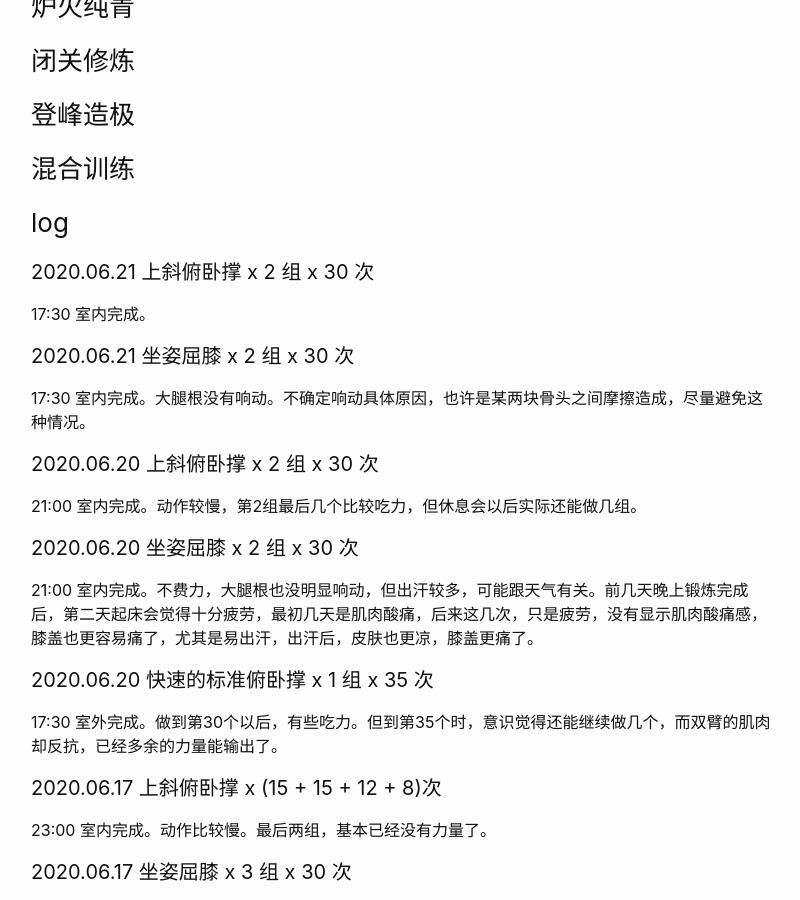
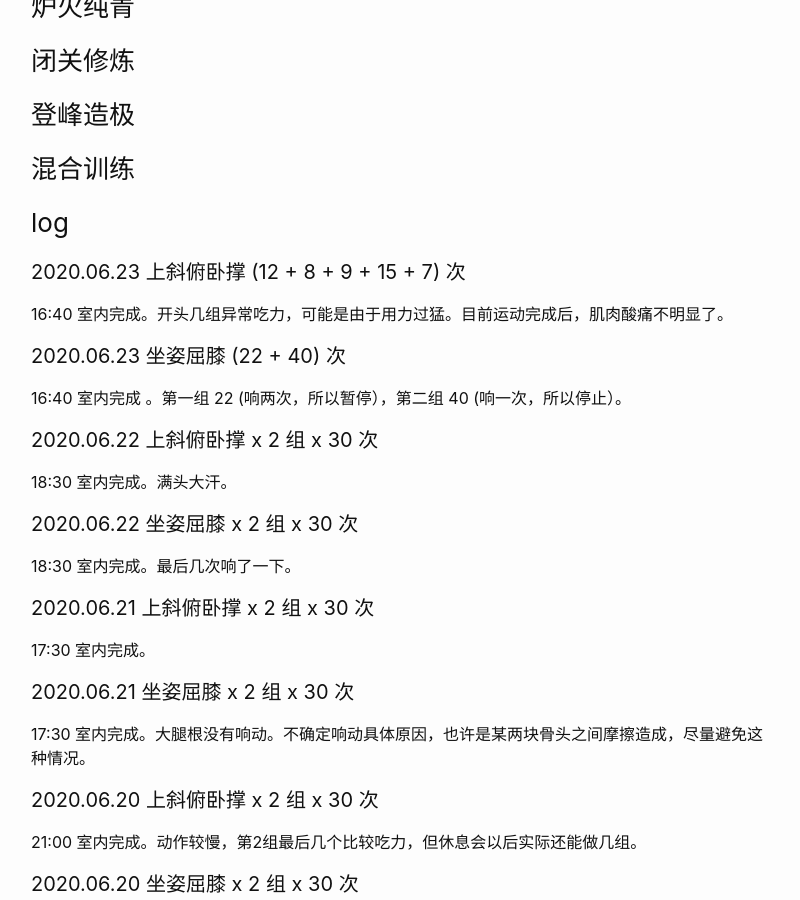
Before and after one commit to wangtiga/wangtiga.github.io, a Jekyll site: the page built from _previews/exercise.md, in a window 1280 px wide and 900 px high, scrolled down 653 px. Shown: the whole window, without its empty margins (239-1039 px from the left). Built offline with Jekyll 4.4.1, drawn with Linux system fonts in a browser that asks for light colours.

Commit message:
updated from notep

```diff
--- a/_previews/exercise.md
+++ b/_previews/exercise.md
@@ -31,6 +31,27 @@ tags:   todo
 ### log
 
 
+#### 2020.06.23 上斜俯卧撑 (12 + 8 + 9 + 15 + 7) 次
+
+16:40 室内完成。开头几组异常吃力，可能是由于用力过猛。目前运动完成后，肌肉酸痛不明显了。
+
+#### 2020.06.23 坐姿屈膝 (22 + 40) 次
+
+16:40 室内完成 。第一组 22 (响两次，所以暂停），第二组 40 (响一次，所以停止）。
+
+
+
+
+#### 2020.06.22 上斜俯卧撑 x 2 组 x 30 次
+
+18:30 室内完成。满头大汗。
+
+#### 2020.06.22 坐姿屈膝 x 2 组 x 30 次
+
+18:30 室内完成。最后几次响了一下。
+
+
+
 
 #### 2020.06.21 上斜俯卧撑 x 2 组 x 30 次
 
@@ -56,6 +77,8 @@ tags:   todo
 17:30 室外完成。做到第30个以后，有些吃力。但到第35个时，意识觉得还能继续做几个，而双臂的肌肉却反抗，已经多余的力量能输出了。
 
 
+
+
 #### 2020.06.17 上斜俯卧撑 x (15 + 15 + 12 + 8)次
 
 23:00 室内完成。动作比较慢。最后两组，基本已经没有力量了。
@@ -63,6 +86,8 @@ tags:   todo
 #### 2020.06.17 坐姿屈膝 x 3 组 x 30 次
 
 23:00 室内完成。动作比较慢，流汗较明显。第二组开始，双腿下落时，左腿根骨头会响一下，一般双手后撑时，不会响，但今天做到第二组最后几个时，即使双手后撑，也会有骨头摩擦的响动。但双腿下落时，放缓并且身体右倾会消除响声。
+
+
 
 
 
```
Also changed, not shown: _previews/2019-06-20-4742_2014_04.md (+76 -15 lines).
